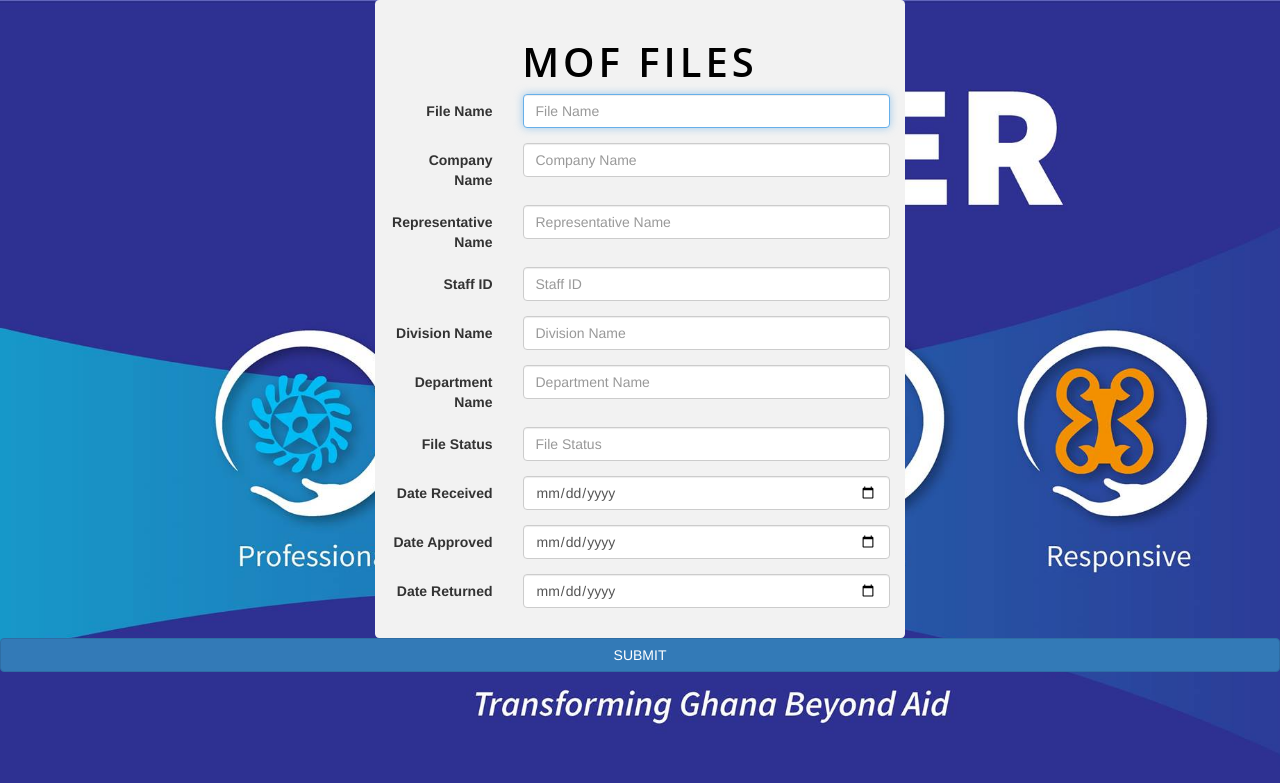
After one commit to PetraAbosi/Final_Exam, a PHP site: page /fileform/update.php in a window 1280 px wide. The commit adds this page. Shown: the top 783 px of the page. Run offline with PHP 8.4, Linux system fonts and the light colour scheme; some libraries are stand-ins or nearby versions.

Commit message:
file [WIP]

```diff
--- a/fileform/listfiles.php
+++ b/fileform/listfiles.php
@@ -72,8 +72,8 @@ if ($displaylist) {
 		echo "<td>$email</td>";
 		echo "<td>$phone</td>";
 		echo "<td>$dob</td>";
-		echo "<td><a href='delete.php?deleteId=$id' class= 'btn btn-outline-danger'>Delete</a>
-        | <a href='addcontact.php?updateId=$uid' class= 'btn btn-outline-success'>Update</a>
+		echo "<td><a href='process_file.php?deleteId=$id' class= 'btn btn-outline-danger'>Delete</a>
+        | <a href='process_file.php?updateId=$uid' class= 'btn btn-outline-success'>Update</a>
   </td>";
 
   echo "</tr>";
--- /dev/null
+++ b/fileform/update.php
@@ -0,0 +1,93 @@
+
+
+
+<!DOCTYPE html>
+<html lang="en" dir="ltr">
+  <head>
+    <meta charset="utf-8">
+
+    <title>Form</title>
+    <link href="//netdna.bootstrapcdn.com/bootstrap/3.2.0/css/bootstrap.min.css" rel="stylesheet" id="bootstrap-css">
+    <link rel="stylesheet" href="form.css">
+    <script src="//netdna.bootstrapcdn.com/bootstrap/3.2.0/js/bootstrap.min.js"></script>
+    <script src="//code.jquery.com/jquery-2.1.3.min.js"></script>
+    <!--Include the above in your HEAD tag-->
+  </head>
+  <body>
+
+    <div class="container">
+
+                <form action="files.php" method="POST" class="form-horizontal" role="form">
+                    <h2>MOF Files</h2>
+                    <div class="form-group">
+                        <label for="fName" class="col-sm-3 control-label">File Name</label>
+                        <div class="col-sm-9">
+                            <input type="text" name ="fname" id="fNameile" placeholder="File Name" class="form-control" autofocus required>
+                        </div>
+                    </div>
+                    <div class="form-group">
+                        <label for="cName" class="col-sm-3 control-label">Company Name</label>
+                        <div class="col-sm-9">
+                            <input type="text" name ="cname" id="cName" placeholder="Company Name" class="form-control" autofocus required>
+                        </div>
+                    </div>
+                    <div class="form-group">
+                        <label for="rep_name" class="col-sm-3 control-label">Representative Name </label>
+                        <div class="col-sm-9">
+                            <input type="text" name="rep_name" id="rep_name" placeholder="Representative Name" class="form-control" required>
+                        </div>
+                    </div>
+                    <div class="form-group">
+                        <label for="staff_id" class="col-sm-3 control-label">Staff ID </label>
+                        <div class="col-sm-9">
+                            <input type="staff_id" name ="staff_id" id="staff_id" placeholder="Staff ID" class="form-control" required>
+                        </div>
+                    </div>
+                        <div class="form-group">
+                            <label for="cName" class="col-sm-3 control-label">Division Name</label>
+                            <div class="col-sm-9">
+                                <input type="text" name ="dname" id="dName" placeholder="Division Name" class="form-control" autofocus required>
+                            </div>
+                        </div>
+                        <div class="form-group">
+                            <label for="rep_name" class="col-sm-3 control-label">Department Name </label>
+                            <div class="col-sm-9">
+                                <input type="text" name ="dep_name" id="dep_name" placeholder="Department Name" class="form-control" required>
+                            </div>
+                        </div>
+                            <div class="form-group">
+                                <label for="fileSName" class="col-sm-3 control-label">File Status</label>
+                                <div class="col-sm-9">
+                                    <input type="text" name ="file_status" id="fileSName" placeholder="File Status" class="form-control" autofocus required>
+                                </div>
+                            </div>
+
+                         <div class="form-group">
+                        <label for="recDate" class="col-sm-3 control-label">Date Received</label>
+                        <div class="col-sm-9">
+                            <input type="date" name ="date_received" id="recDate" class="form-control" required>
+                        </div>
+                    </div>
+                    <div class="form-group">
+                        <label for="recDate" class="col-sm-3 control-label">Date Approved</label>
+                        <div class="col-sm-9">
+                            <input type="date" name ="date_approved" id="appcDate" class="form-control" required>
+                        </div>
+                    </div>
+                    <div class="form-group">
+                        <label for="recDate" class="col-sm-3 control-label">Date Returned</label>
+                        <div class="col-sm-9">
+                            <input type="date" name ="date_returned" id="retDate" class="form-control" required>
+                        </div>
+                    </div>
+
+                            </div>
+                        </div>
+                        <div class="form-group">
+                        <button type="submit" name="file" class="btn btn-primary btn-block">SUBMIT</button>
+                        </div>
+                </form> <!-- /form -->
+            </div> <!-- ./container -->
+
+  </body>
+</html>
```
Also changed, not shown: fileform/process_file.php (added, +23 -0 lines).
